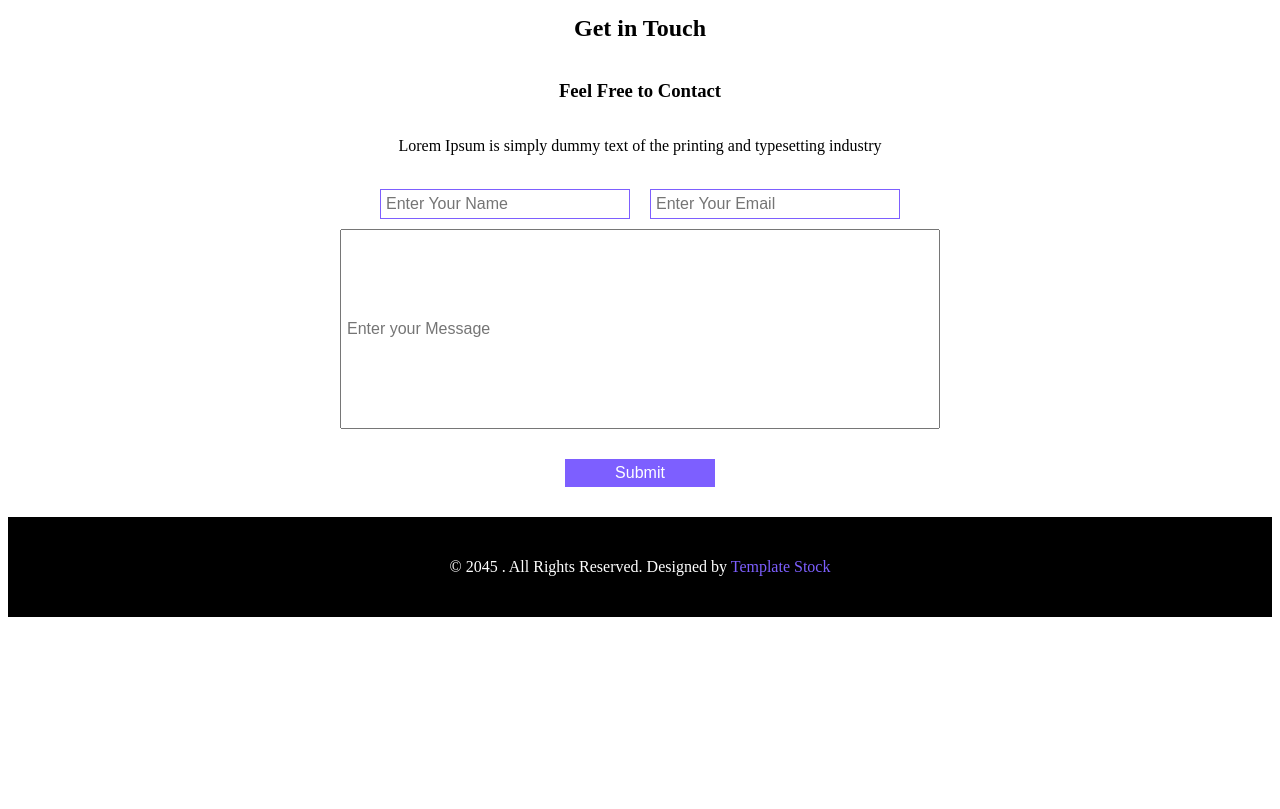
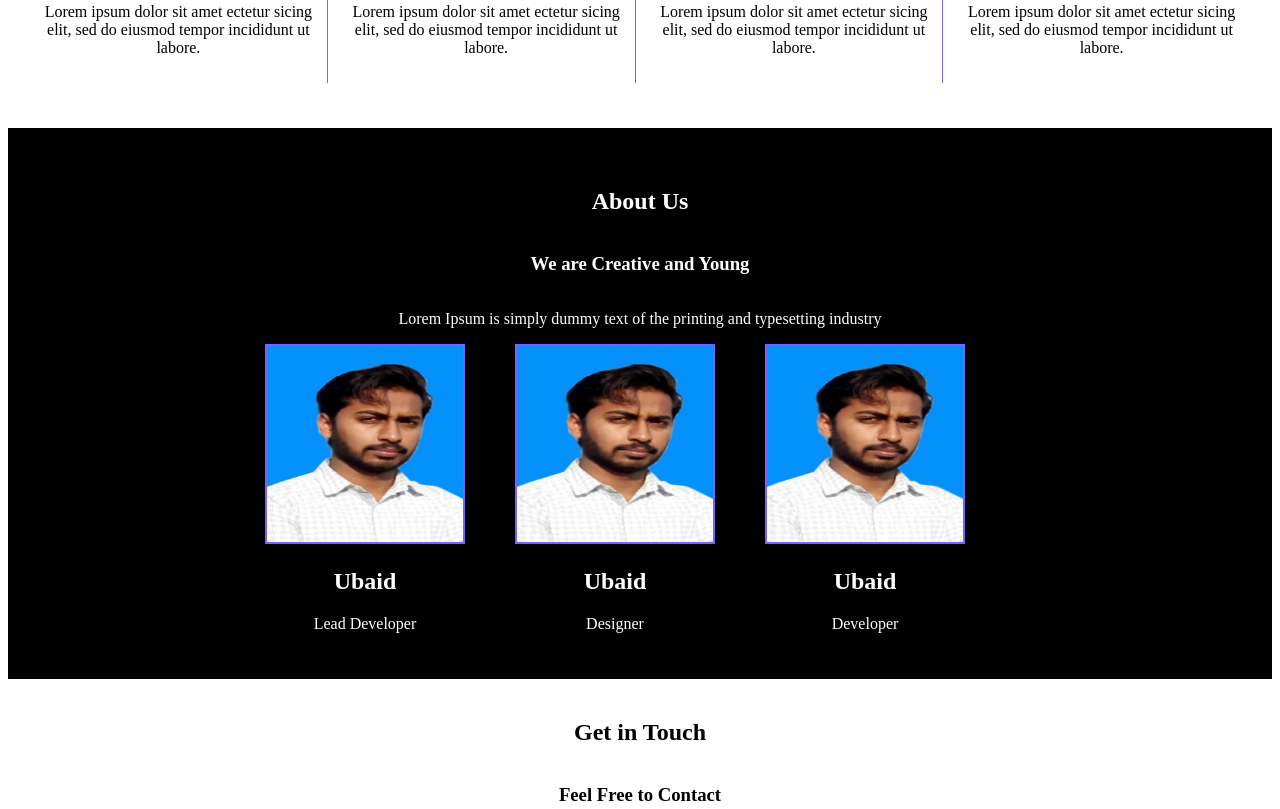
Before and after one commit to Ubaid-Ur-RehmanJ/HTML, a plain HTML site: page Technology/index.html in a window 1280 px wide. Shown: the part 1098-1907 px from the top of the page. Before the commit the page ends 1755 px from the top, so only its background shows below. Drawn offline with Linux system fonts and the light colour scheme.

Commit message:
Completed Technolgy Template

```diff
--- a/Technology/index.html
+++ b/Technology/index.html
@@ -8,6 +8,10 @@
     <link rel="stylesheet" href="style.css">
 </head>
 <body>
+
+    <div class="container0">
+
+    </div>
     <div class="container1">
         <h2>Technology</h2>
         <h3>Currently working on new website</h3>
@@ -95,6 +99,30 @@
 
     </div>
 
+    <div class="container3">
+        <h2>About Us</h2>
+        <h3>We are Creative and Young</h3>
+        <p>Lorem Ipsum is simply dummy text of the printing and typesetting industry</p>
+        <div class="container3-img">
+            <div class="container3-img-item">
+                <!--https://drive.google.com/file/d/1czplyntIAjis5bCcbtg3sBvID19fHu7A/view?usp=sharing-->
+                <img src="./img/1568541859_tmp_31201-6973374-7_recent-passport-size-photograph_1564024154.jpg" alt="Profile">
+                <h2>Ubaid</h2>
+                <p>Lead Developer</p>
+            </div>
+            <div class="container3-img-item">
+                <img src="./img/1568541859_tmp_31201-6973374-7_recent-passport-size-photograph_1564024154.jpg" alt="Profile">
+                <h2>Ubaid</h2>
+                <p>Designer</p>
+            </div>
+            <div class="container3-img-item">
+                <img src="./img/1568541859_tmp_31201-6973374-7_recent-passport-size-photograph_1564024154.jpg" alt="Profile">
+                <h2>Ubaid</h2>
+                <p>Developer</p>
+            </div>
+        </div>
+    </div>
+
 
     <div class="container4">
         <h2>Get in Touch</h2>
--- a/Technology/style.css
+++ b/Technology/style.css
@@ -1,5 +1,12 @@
 * {
     box-sizing: border-box;
+}
+
+.container0 {
+    background-color: white;
+    height: 100px;
+    position: sticky;
+    top: 0;
 }
 
 .container1 {
@@ -137,7 +144,7 @@ ul {
     flex-direction: column;
     align-items: center;
     justify-content: center;
-    padding: 15px 5px 15px 5px;
+    padding: 40px 5px 35px 5px;
 }
 
 .service-container {
@@ -194,6 +201,38 @@ ul {
     margin-right: 3px;
 }
 
+.container3 {
+    display: flex;
+    flex-direction: column;
+    align-items: center;
+    justify-content: center;
+    background-color: black;
+    color: white;
+    padding-top: 40px;
+    padding-bottom: 30px;
+}
+
+.container3-img {
+    display: flex;
+    align-items: center;
+    justify-content: center;
+
+}
+
+.container3-img-item {
+    margin-right: 50px;
+    text-align: center;
+
+}
+
+.container3-img-item img {
+    width: 200px;
+    height: 200px;
+    border: 2px solid #7d5fff;
+    text-align: center;
+
+}
+
 .container4 {
     display: flex;
     flex-direction: column;
```
Also changed, not shown: Technology/img/1568541859_tmp_31201-6973374-7_recent-passport-size-photograph_1564024154.jpg (added).
